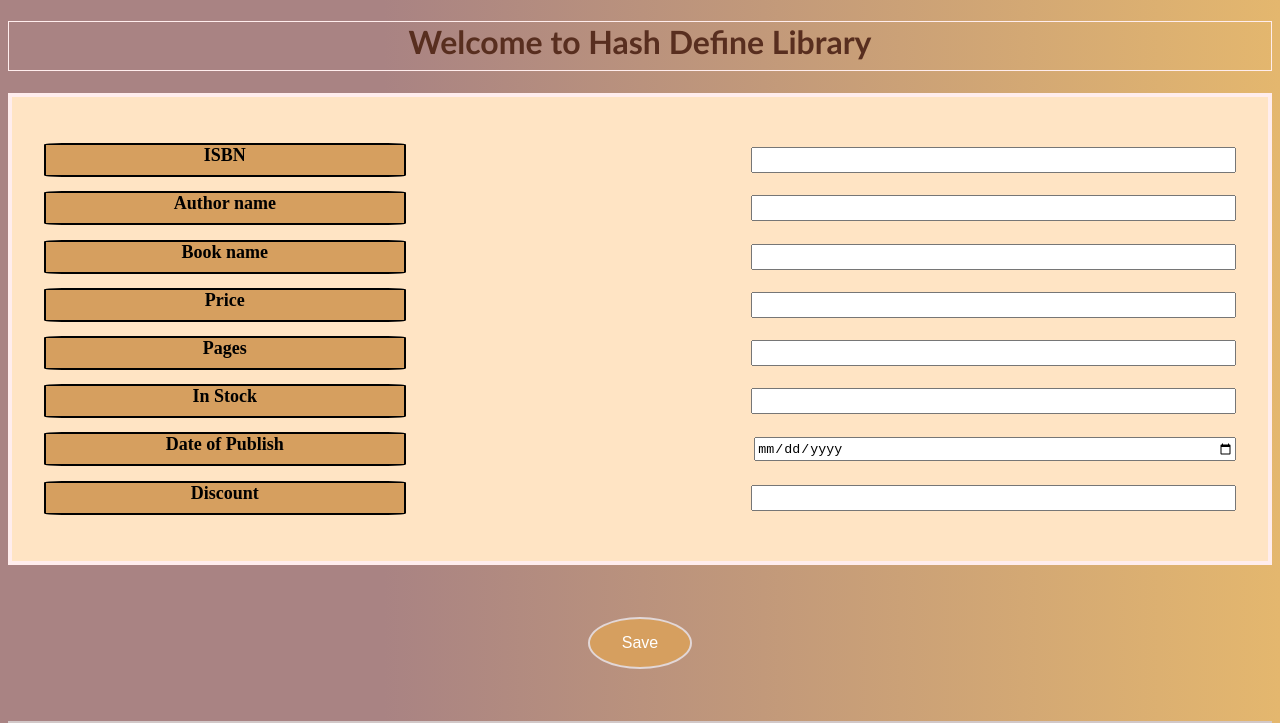
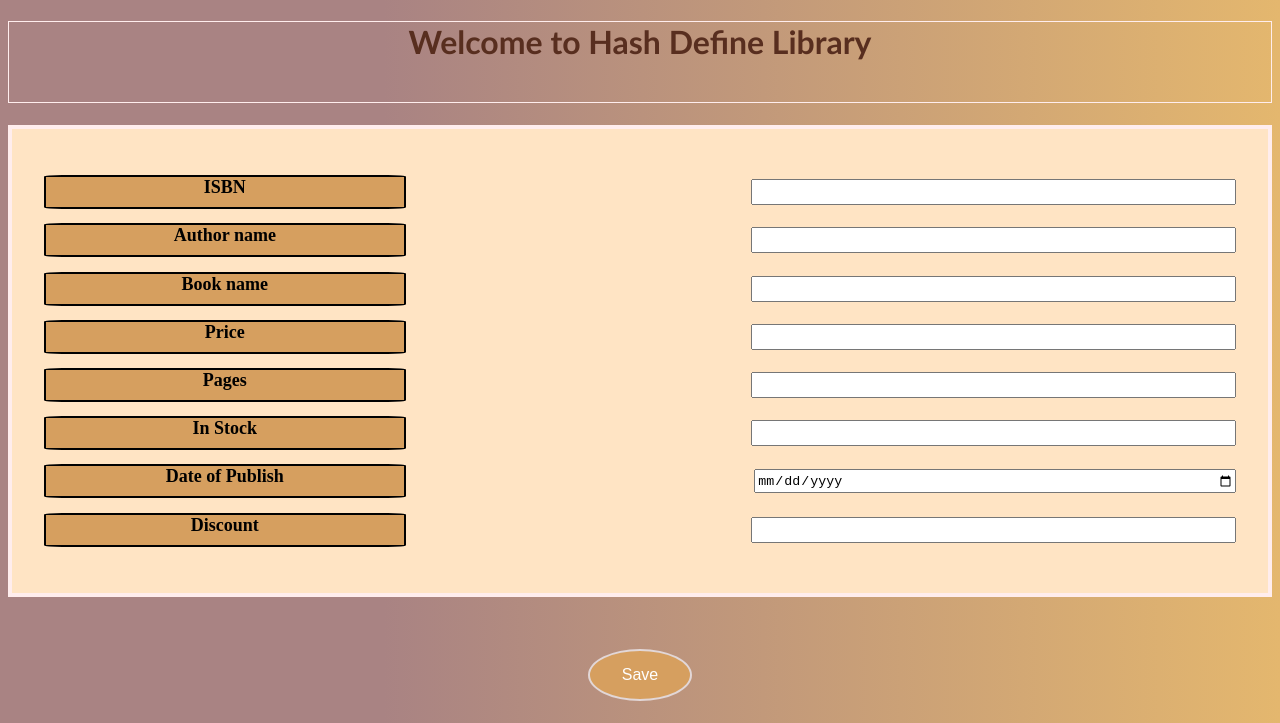
Before and after one commit to jigyasachopra742/Library_Management_System, a plain HTML site: page index.html in a window 1280 px wide. Shown: the top 723 px of the page. Drawn offline with Linux system fonts and the light colour scheme.

Commit message:
new project

```diff
--- a/assests/css/style.css
+++ b/assests/css/style.css
@@ -8,7 +8,7 @@ h1{
     font-family: 'Gill Sans', 'Gill Sans MT', Calibri, 'Trebuchet MS', sans-serif;
     color: rgb(88, 46, 31);
     border: 4px solid rgb(255, 237, 237);
-    height: 6vh;
+    height: 10vh;
     border-width: thin;
 
 }
```
